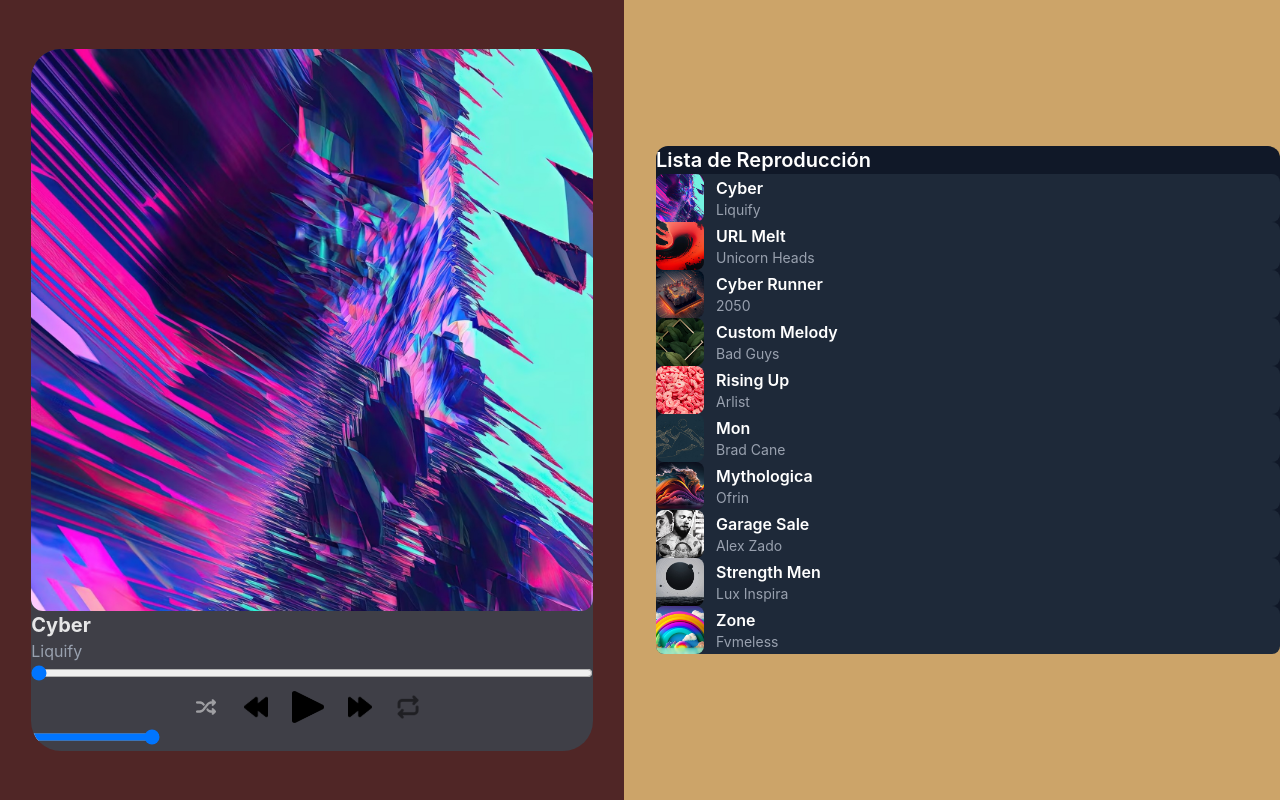
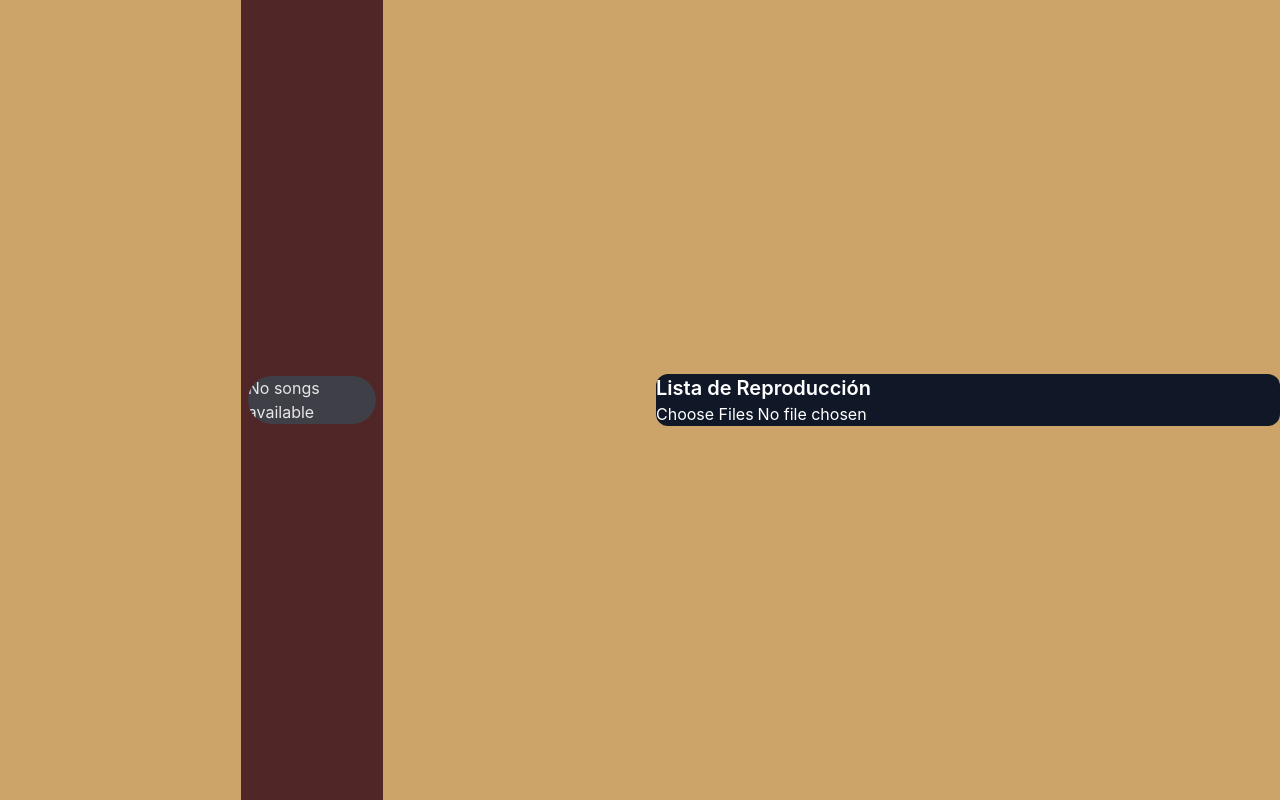
Before and after one commit to Jacklb19/Mino-Music-Player, a React (Vite) app: page / in a window 1280 px wide. Built offline with nearby package versions, Linux system fonts and the light colour scheme.

Commit message:
funcion agregar canciones + boton de repeat

```diff
--- a/src/App.tsx
+++ b/src/App.tsx
@@ -2,17 +2,28 @@ import React, { useState } from "react";
 import "./App.css";
 import Player from "./componentes/Player";
 import ListManager from "./componentes/ListManager";
+import Track from "./types/Track";  // ✅ IMPORTACIÓN CORRECTA
 
 function App() {
   const [currentSongIndex, setCurrentSongIndex] = useState<number | null>(null);
+  const [playlist, setPlaylist] = useState<Track[]>([]);
+
+  const handleAddSongs = (newSongs: Track[]) => {
+    setPlaylist((prev) => [...prev, ...newSongs]); // Agregar nuevas canciones a la lista
+  };
+
 
   return (
     <div className="flex justify-center items-center min-h-screen bg-[#cca469] gap-8 p-8">
       <div className="w-[80%] flex flex-col justify-center items-center md:gap-1 ">
-      <Player currentSongIndex={currentSongIndex} />
+        <Player
+          playlist={playlist}
+          currentSongIndex={currentSongIndex}
+          setCurrentSongIndex={setCurrentSongIndex}
+        />
       </div>
       <div className="w-[80%] flex flex-col justify-center items-center md:gap-2 ">
-      <ListManager onSelectSong={setCurrentSongIndex} />
+      <ListManager onSelectSong={setCurrentSongIndex} onAddSongs={handleAddSongs} />
       </div>
     </div>
   );
--- a/src/componentes/ListManager.tsx
+++ b/src/componentes/ListManager.tsx
@@ -1,18 +1,50 @@
-import React from "react";
-import { tracks } from "../data/data";
+import React, { useState } from "react";
+
+interface Track {
+  id: string;
+  src: string;
+  song: string;
+  artist: string;
+  cover: string;
+}
 
 interface ListManagerProps {
   onSelectSong: (index: number) => void;
+  onAddSongs: (songs: Track[]) => void;
 }
 
-const ListManager: React.FC<ListManagerProps> = ({ onSelectSong }) => {
+const ListManager: React.FC<ListManagerProps> = ({ onSelectSong, onAddSongs }) => {
+  const [customTracks, setCustomTracks] = useState<Track[]>([]);
+
+  const handleFileUpload = (event: React.ChangeEvent<HTMLInputElement>) => {
+    const files = event.target.files;
+    if (!files) return;
+
+    const newTracks: Track[] = Array.from(files).map((file) => ({
+      id: crypto.randomUUID(), // Generar un ID único para cada canción
+      src: URL.createObjectURL(file), // Cargar archivo localmente
+      song: file.name.replace(/\.[^/.]+$/, ""), // Nombre sin extensión
+      artist: "Desconocido",
+      cover: "/default-cover.jpg", // Imagen por defecto
+    }));
+
+    setCustomTracks((prev) => [...prev, ...newTracks]);
+    onAddSongs(newTracks); // Pasar las canciones a `Player.tsx`
+  };
+
+
   return (
     <div className="w-full p-4 bg-gray-900 text-white rounded-xl">
       <h2 className="text-xl font-semibold mb-3">Lista de Reproducción</h2>
+
+      {/* Botón para seleccionar archivos */}
+      <input type="file" accept="audio/*" multiple onChange={handleFileUpload} className="mb-3" />
+
+      {/* Lista de canciones */}
       <ul className="space-y-2">
-        {tracks.map((song, index) => (
+        {customTracks.map((song, index) => (
           <li
-            key={song.id}
+            key={index}
             className="flex items-center gap-3 p-2 bg-gray-800 rounded-lg cursor-pointer hover:bg-gray-700"
             onClick={() => onSelectSong(index)}
           >
--- a/src/componentes/Player.tsx
+++ b/src/componentes/Player.tsx
@@ -1,83 +1,91 @@
 import React, { useState, useEffect, useRef } from "react";
 import { DoublyLinkedList, Node } from "../core/DoublyLinkedList";
-import tracks from "../data/data";
 import PlayerControls from "./PlayerControls";
 
-const Player: React.FC<{ currentSongIndex: number | null }> = ({ currentSongIndex }) => {
-  const playlist = useRef(new DoublyLinkedList<typeof tracks[number]>());
-  const [currentNode, setCurrentNode] = useState<Node<typeof tracks[number]> | null>(null);
+interface Track {
+  id: string;
+  src: string;
+  song: string;
+  artist: string;
+  cover: string;
+}
 
-  // Estados del reproductor
+interface PlayerProps {
+  playlist: Track[];
+  currentSongIndex: number | null;
+  setCurrentSongIndex: (index: number | null) => void;
+}
+
+const Player: React.FC<PlayerProps> = ({ playlist: initialPlaylist, currentSongIndex, setCurrentSongIndex }) => {
+  const playlist = useRef(new DoublyLinkedList<Track>());
+  const [currentNode, setCurrentNode] = useState<Node<Track> | null>(null);
   const [isPlaying, setIsPlaying] = useState(false);
   const [isRepeat, setRepeat] = useState("repeat-off");
   const [isShuffle, setShuffle] = useState(false);
   const [volume, setVolume] = useState(1);
   const [songCurrentTime, setSongCurrentTime] = useState(0);
   const [songMaxTime, setSongMaxTime] = useState(0);
-
-  // Referencia al audio
   const audioRef = useRef<HTMLAudioElement | null>(null);
 
-  // Llenar la lista de reproducción al montar
   useEffect(() => {
-    if (playlist.current.getHead() === null) {
-      tracks.forEach((track) => playlist.current.append(track));
-    }
-  }, []);
+    playlist.current = new DoublyLinkedList<Track>();
+    initialPlaylist.forEach((track) => playlist.current.append(track));
+    if (playlist.current.size() > 0) setCurrentNode(playlist.current.getHead());
+  }, [initialPlaylist]);
 
-  // Cambiar de canción cuando el índice cambia
   useEffect(() => {
-    if (currentSongIndex !== null && currentSongIndex >= 0 && currentSongIndex < tracks.length) {
+    if (currentSongIndex !== null && playlist.current.size() > 0) {
       setCurrentNode(playlist.current.getAt(currentSongIndex));
-    }
-    if (!currentNode) {
-      setCurrentNode(playlist.current.getHead());
     }
   }, [currentSongIndex]);
 
   // Play / Pause
   const togglePlayPause = () => {
     if (audioRef.current) {
-      if (isPlaying) {
-        audioRef.current.pause();
-      } else {
-        audioRef.current.play();
-      }
+      isPlaying ? audioRef.current.pause() : audioRef.current.play();
       setIsPlaying(!isPlaying);
     }
   };
 
-  // Canción siguiente
-  const nextTrack = () => {
+  const handleForwardClick = () => {
     if (currentNode?.next) {
       setCurrentNode(currentNode.next);
+      setCurrentSongIndex(currentSongIndex !== null ? currentSongIndex + 1 : 0);
     } else if (isRepeat === "repeat-all") {
       setCurrentNode(playlist.current.getHead());
+      setCurrentSongIndex(0);
     }
   };
 
-  // Canción anterior
-  const prevTrack = () => {
-    if (audioRef.current) {
-      if (audioRef.current.currentTime > 2) {
+  const handleBackwardClick = () => {
+    if (!audioRef.current) return;
+
+    if (audioRef.current.currentTime < 4) {
+      if (currentNode?.prev) {
+        // Si hay una canción anterior, retrocede
+        setCurrentNode(currentNode.prev);
+        setCurrentSongIndex(currentSongIndex !== null ? currentSongIndex - 1 : 0);
+      } else if (isRepeat === "repeat-all") {
+        // Si está en la primera canción y repeat-all, ir a la última
+        setCurrentNode(playlist.current.getTail());
+        setCurrentSongIndex(playlist.current.size() - 1);
+      } else {
+        // Si está en la primera canción y repeat-off/repeat-1, reinicia la canción
         audioRef.current.currentTime = 0;
-      } else if (currentNode?.prev) {
-        setCurrentNode(currentNode.prev);
       }
+    } else {
+      // Si la canción ha avanzado más de 4 segundos, solo reiníciala
+      audioRef.current.currentTime = 0;
     }
   };
 
-  // Shuffle
-  const handleShuffleClick = () => setShuffle(!isShuffle);
 
-  // Repeat
   const handleRepeatClick = () => {
     const repeatModes = ["repeat-off", "repeat-all", "repeat-1"];
-    const nextMode = repeatModes[(repeatModes.indexOf(isRepeat) + 1) % repeatModes.length];
-    setRepeat(nextMode);
+    setRepeat(repeatModes[(repeatModes.indexOf(isRepeat) + 1) % repeatModes.length]);
   };
 
-  // Manejo del tiempo de la canción
+  // Actualización automática del tiempo de reproducción
   useEffect(() => {
     if (audioRef.current) {
       const audio = audioRef.current;
@@ -95,34 +103,38 @@ const Player: React.FC<{ currentSongIndex: number | null }> = ({ currentSongInde
     }
   }, [currentNode]);
 
-  // Manejo del volumen
+  // Permitir que el usuario controle la barra de progreso
+  const handleSeekChange = (e: React.ChangeEvent<HTMLInputElement>) => {
+    const newTime = Number(e.target.value);
+    setSongCurrentTime(newTime);
+    if (audioRef.current) {
+      audioRef.current.currentTime = newTime;
+    }
+  };
+
   const handleVolumeChange = (e: React.ChangeEvent<HTMLInputElement>) => {
     const newVolume = parseFloat(e.target.value);
     setVolume(newVolume);
-    if (audioRef.current) {
-      audioRef.current.volume = newVolume;
-    }
+    if (audioRef.current) audioRef.current.volume = newVolume;
   };
 
-// Cambio de canción cuando el nodo cambia
   useEffect(() => {
     if (audioRef.current && currentNode) {
+      if (audioRef.current.src !== currentNode.value.src) {
         audioRef.current.src = currentNode.value.src;
+      }
 
       audioRef.current.onended = () => {
         if (isRepeat === "repeat-1") {
-        // Repetir la misma canción
           audioRef.current!.currentTime = 0;
           audioRef.current!.play();
         } else if (currentNode.next) {
-        // Ir a la siguiente canción si hay una disponible
           setCurrentNode(currentNode.next);
+          setCurrentSongIndex(currentSongIndex !== null ? currentSongIndex + 1 : 0);
         } else if (isRepeat === "repeat-all") {
-        // Volver a la primera canción si se repite toda la lista
           setCurrentNode(playlist.current.getHead());
+          setCurrentSongIndex(0);
         } else {
-        // Modo "repeat-off": Volver a la primera pero sin reproducir automáticamente
-        setCurrentNode(playlist.current.getHead());
           setIsPlaying(false);
         }
       };
@@ -131,21 +143,11 @@ useEffect(() => {
         audioRef.current.play();
       }
     }
-}, [currentNode]);
+  }, [currentNode, isPlaying, isRepeat]);
 
-
-  // Cambio de tiempo con la barra de progreso
-  const handleInputRange = (event: React.ChangeEvent<HTMLInputElement>) => {
-    if (audioRef.current) {
-      const audioPosition = parseFloat(event.target.value);
-      audioRef.current.currentTime = audioPosition;
-      setSongCurrentTime(audioPosition);
-    }
-  };
 
   return (
     <div className="flex justify-center items-center min-h-screen bg-[#502626] gap-8 p-8">
-      {/* Reproductor de música */}
       <div className="overflow-hidden bg-zinc-700 rounded-[35px] w-[90%] md:rounded-[30px]">
         {currentNode ? (
           <>
@@ -154,29 +156,26 @@ useEffect(() => {
             <h3 className="text-gray-400">{currentNode.value.artist}</h3>
             <audio ref={audioRef} />
 
-            {/* Barra de progreso */}
+            {/* Barra de progreso funcional */}
             <input
               type="range"
               min={0}
-              max={songMaxTime}
+              max={songMaxTime || 1}
               value={songCurrentTime}
-              onChange={handleInputRange}
+              onChange={handleSeekChange}
               className="w-full mt-2"
             />
 
-            {/* Controles del reproductor */}
             <PlayerControls
               isPlaying={isPlaying}
               isShuffle={isShuffle}
               isRepeat={isRepeat}
               togglePlayPause={togglePlayPause}
-              nextTrack={nextTrack}
-              prevTrack={prevTrack}
-              handleShuffleClick={handleShuffleClick}
+              nextTrack={handleForwardClick}
+              prevTrack={handleBackwardClick}
+              handleShuffleClick={() => setShuffle(!isShuffle)}
               handleRepeatClick={handleRepeatClick}
             />
-
-            {/* Control de volumen */}
             <input type="range" min="0" max="1" step="0.01" value={volume} onChange={handleVolumeChange} className="mt-2" />
           </>
         ) : (
```
Lines whose indentation alone changed are shown as unchanged.
